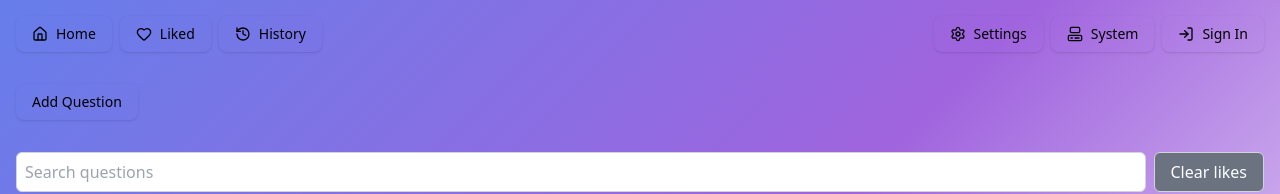
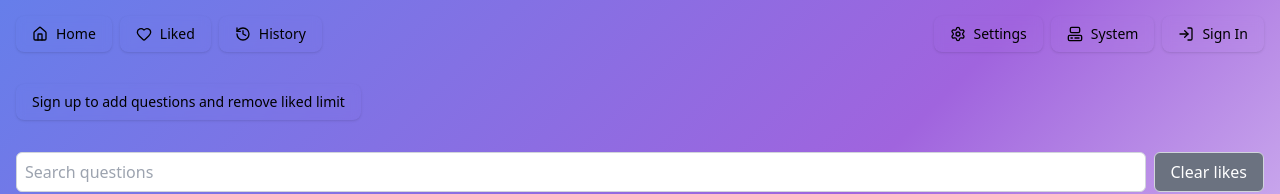
Before and after one commit to tonyisup/break-the-ice, a React (Vite) app: page /liked in a window 1280 px wide. Shown: the top 194 px of the page. Built offline with nearby package versions, Linux system fonts and the light colour scheme; no server answers.

Commit message:
Restrict add question to authenticated users and add sign-up CTA

```diff
--- a/src/app/liked/page.tsx
+++ b/src/app/liked/page.tsx
@@ -17,9 +17,12 @@ import { cn, isColorDark } from "@/lib/utils";
 import { Header } from "@/components/header";
 import { toast } from "sonner";
 import { Button } from "@/components/ui/button";
+import { useAuth, useClerk } from "@clerk/clerk-react";
 
 
 function LikedQuestionsPageContent() {
+  const { isSignedIn } = useAuth();
+  const { openSignIn } = useClerk();
   const { effectiveTheme } = useTheme();
   const [searchText, setSearchText] = useState("");
   const { likedQuestions, removeLikedQuestion, setLikedQuestions, clearLikedQuestions, addHiddenStyle, addHiddenTone } = useStorageContext();
@@ -135,7 +138,13 @@ function LikedQuestionsPageContent() {
         {/* Personal Questions Section */}
         <div>
           <div className="flex justify-between items-center mb-4">
-            <Button onClick={() => setIsAddPersonalQuestionDialogOpen(true)}>Add Question</Button>
+            {isSignedIn ? (
+              <Button onClick={() => setIsAddPersonalQuestionDialogOpen(true)}>Add Question</Button>
+            ) : (
+              <Button onClick={() => openSignIn({ mode: "modal" })}>
+                Sign up to add questions and remove liked limit
+              </Button>
+            )}
           </div>
 
           {myQuestions && myQuestions.length > 0 && (
```
